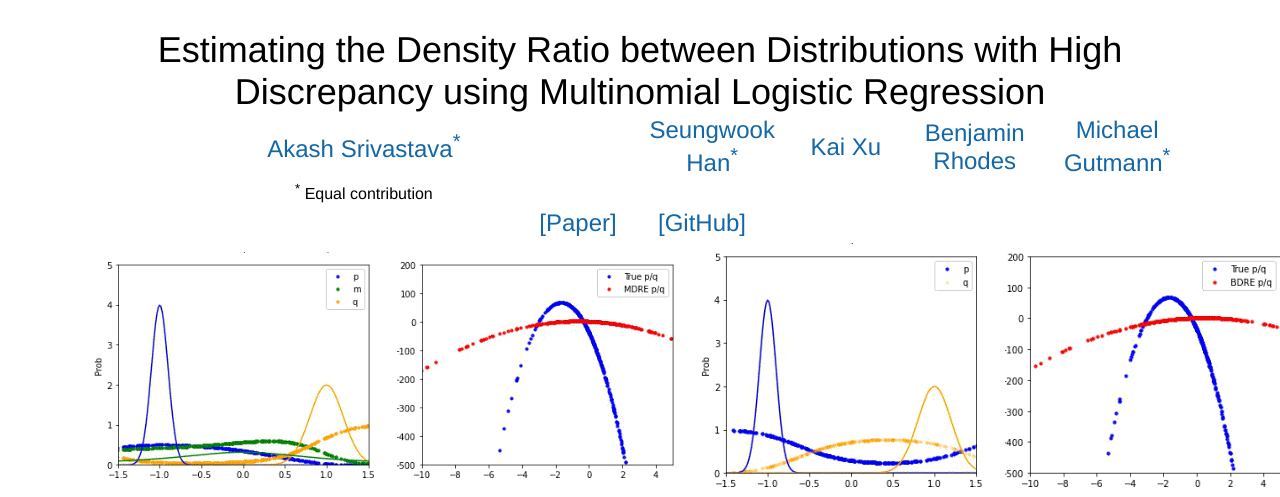
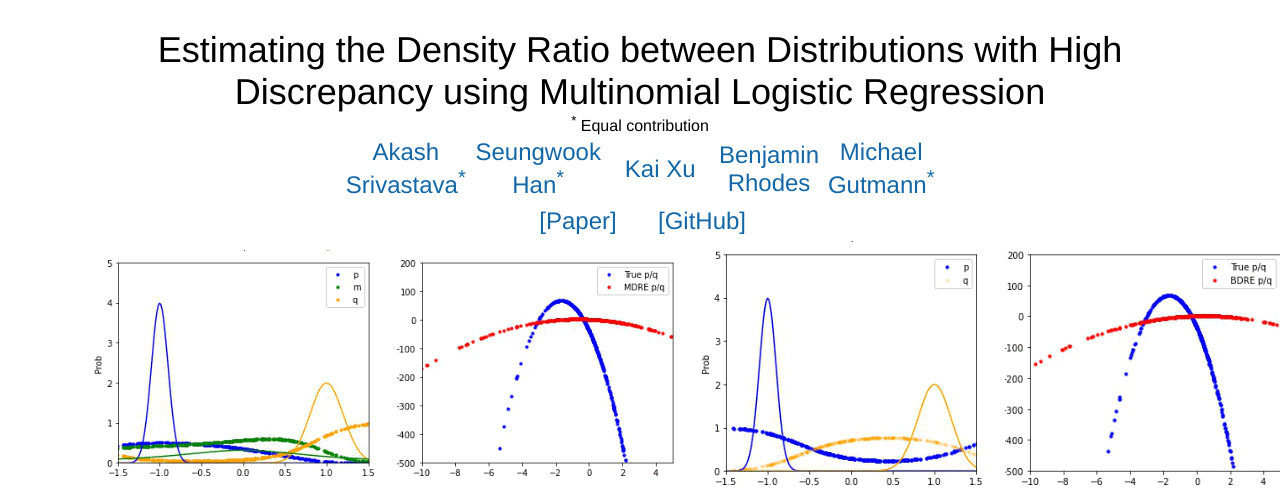
Before and after one commit to hanseungwook/mdre, a plain HTML site: page index.html in a window 1280 px wide. Shown: the top 497 px of the page. Drawn offline with Linux system fonts and the light colour scheme; a script that the page names is missing.

Commit message:
fixing center

```diff
--- a/index.html
+++ b/index.html
@@ -140,41 +140,39 @@
 	<br>
 	<center>
 		<span style="font-size:36px">Estimating the Density Ratio between Distributions with High Discrepancy using Multinomial Logistic Regression</span>
-		<table align=center width=1100px>
-			<table align=center width=1100px>
+		<table align=center width=600px>
+			<table align=center width=600px>
 				<tr>
-					<td align=center width=160px>
+					<td align=center width=100px>
 						<center>
 							<span style="font-size:24px"><a href="https://akashgit.github.io/">Akash Srivastava<sup>*</sup></a></span>
 						</center>
 					</td>
-					<td align=center width=160px>
+					<td align=center width=100px>
 						<center>
 							<span style="font-size:24px"><a href="https://www.blackswhan.com">Seungwook Han<sup>*</sup></a></span>
 						</center>
 					</td>
-					<td align=center width=160px>
+					<td align=center width=100px>
 						<center>
 							<span style="font-size:24px"><a href="https://xuk.ai/">Kai Xu</a></span>
 						</center>
 					</td>
-					<td align=center width=160px>
+					<td align=center width=100px>
 						<center>
 							<span style="font-size:24px"><a href="https://benrhodes26.github.io/">Benjamin Rhodes</a></span>
 						</center>
 					</td>
-					<td align=center width=160px>
+					<td align=center width=100px>
 						<center>
 							<span style="font-size:24px"><a href="https://michaelgutmann.github.io/">Michael Gutmann<sup>*</sup></a></span>
 						</center>
 					</td>
 				</tr>
 				<tr>
-					<td align=center width=800px>
-						<center>
-							<span style="font-size:16px"><sup>*</sup> Equal contribution </span>
-						</center>
-					</td>
+					<center>
+						<span style="font-size:16px"><sup>*</sup> Equal contribution </span>
+					</center>
 				</tr>
 			</table>
 			<table align=center width=250px>
```
